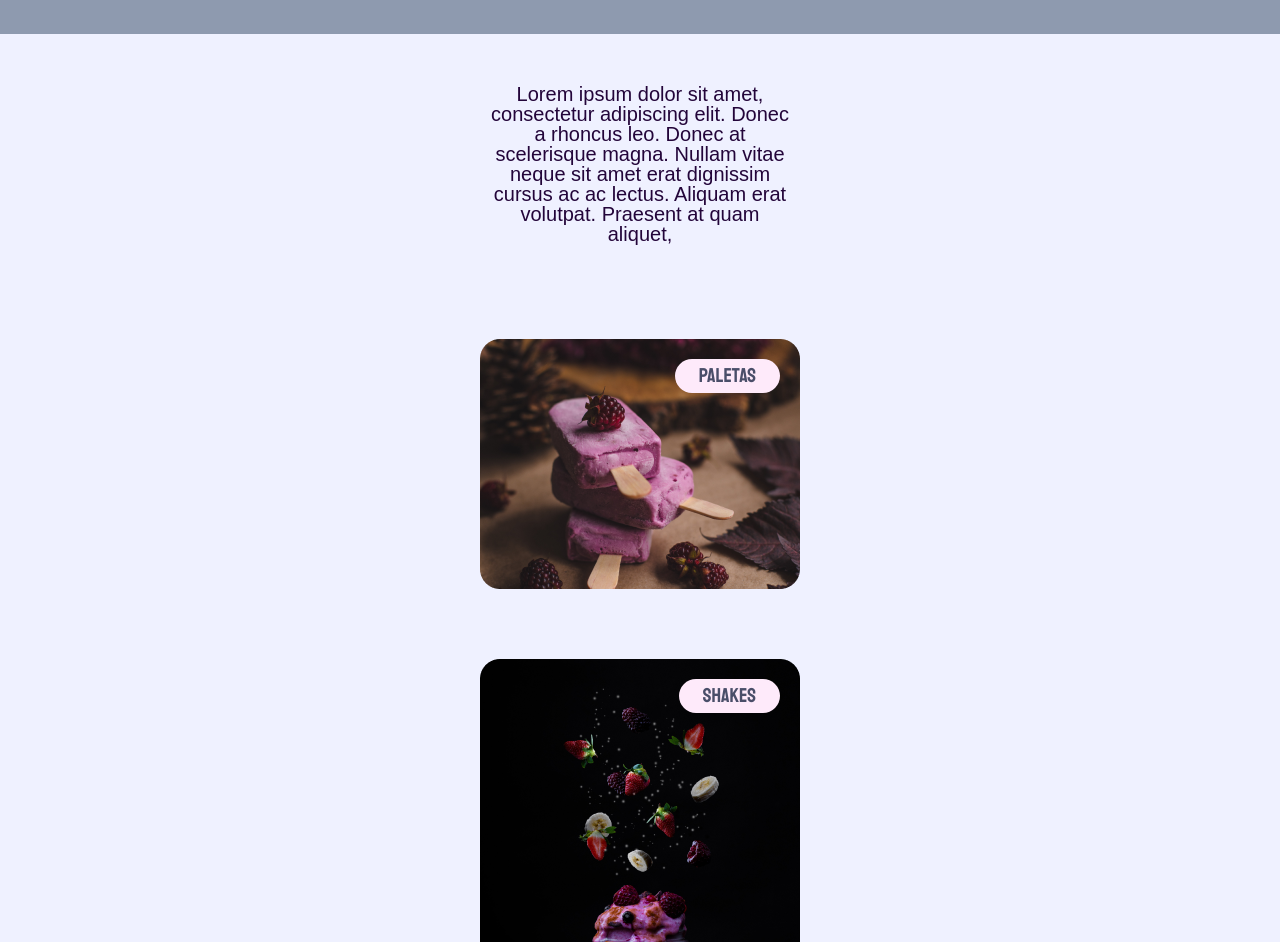
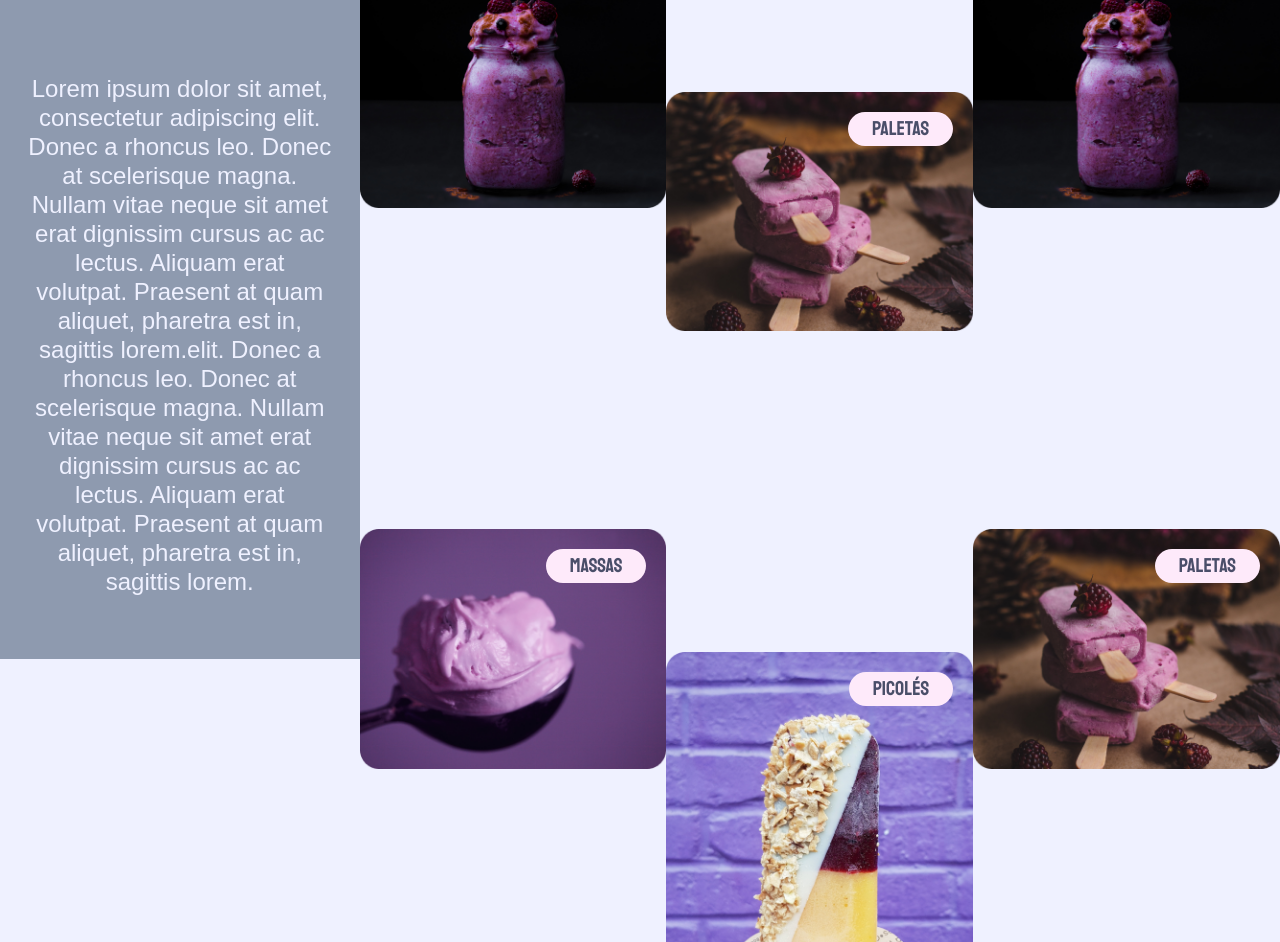
Before and after one commit to georgesilvadev/SpaceCream, a plain HTML site: page index.html in a window 1280 px wide. Shown: the part 305-1247 px from the top of the page. Drawn offline with Linux system fonts and the light colour scheme; a web font is replaced by a local one.

Commit message:
grid-area

```diff
--- a/index.html
+++ b/index.html
@@ -25,14 +25,16 @@
     <img src="./images/logo.svg"
     alt="Sorvete roxo de casquinha, com fundo brancos e bolinhas cinzas escuras e claras.">
     <h1>Space cream</h1>
+    <p>
+      Lorem ipsum dolor sit amet, consectetur adipiscing elit. Donec a rhoncus leo. Donec at scelerisque magna. Nullam vitae neque sit amet erat dignissim cursus ac ac lectus. Aliquam erat volutpat. Praesent at quam aliquet, pharetra est in, sagittis lorem.elit. Donec a rhoncus leo. Donec at scelerisque magna. Nullam vitae neque sit amet erat dignissim cursus ac ac lectus. Aliquam erat volutpat. Praesent at quam aliquet, pharetra est in, sagittis lorem.
+    </p>
   </header>
 
   <div class="page">
 
     <main>
       <p>
-        Lorem ipsum dolor sit amet, consectetur adipiscing elit. Donec a rhoncus leo. Donec at scelerisque magna.
-        Nullam vitae neque sit amet erat dignissim cursus ac ac lectus. Aliquam erat volutpat. Praesent at quam aliquet,
+        Lorem ipsum dolor sit amet, consectetur adipiscing elit. Donec a rhoncus leo. Donec at scelerisque magna. Nullam vitae neque sit amet erat dignissim cursus ac ac lectus. Aliquam erat volutpat. Praesent at quam aliquet, pharetra est in, sagittis lorem.elit. Donec a rhoncus leo. Donec at scelerisque magna. Nullam vitae neque sit amet erat dignissim cursus ac ac lectus. Aliquam erat volutpat. Praesent at quam aliquet, pharetra est in, sagittis lorem.
       </p>
 
       <div class="card">
@@ -55,6 +57,16 @@
         <span>Picolés</span>
       </div>
 
+      <div class="card">
+        <img src="./images/sorvete1.png" alt="Paletas roxas, próximoa amoras.">
+        <span> Paletas </span>
+      </div>
+
+      <div class="card">
+        <img src="./images/sorvete2.png" alt="Shakes de frutas vermelhas, dentro do recipiente.">
+        <span> Shakes </span>
+      </div>
+
     </main>
 
   </div>
--- a/style.css
+++ b/style.css
@@ -60,6 +60,12 @@ header h1{
 
 .page{
   width: 100%;
+  height: 100vh;
+  margin: auto;
+}
+
+header p{
+  display: none;
 }
 
 main{
@@ -72,7 +78,7 @@ main{
 main div{
   position: relative;
 
-  margin: 3.2rem;
+  /* margin: 3.2rem; */
 }
 
 main div span{
@@ -106,6 +112,7 @@ p{
 
 .card img{
   animation: downtop 1s;
+  width: 100%;
 }
 
 .card span{
@@ -139,3 +146,56 @@ p{
     transform: translateY(0);
   }
 }
+@media (min-width: 700px){
+  body{
+    display: flex;
+  }
+
+  header{
+    width: 50rem;
+    margin-bottom: 0;
+    font-size: 2.4rem;
+  }
+
+  header p{
+    display: block;
+    color: var(--bg-body);
+
+    line-height: 2.9rem;
+  }
+
+  main p{
+    display: none;
+  }
+
+  main{
+    display: grid;
+    /* grid-template-columns: 1fr 1fr 1fr; */
+    grid-template-areas: "A B C" "D B F" "D E F";
+    grid-template-rows: repeat(3, 1fr);
+  }
+
+  main div:nth-child(1){
+    grid-area: A;
+  }
+
+  main div:nth-child(2){
+    grid-area: B;
+  }
+
+  main div:nth-child(3){
+    grid-area: C;
+  }
+
+  main div:nth-child(4){
+    grid-area: D;
+  }
+
+  main div:nth-child(5){
+    grid-area: E;
+  }
+
+  main div:nth-child(6){
+    grid-area: F;
+  }
+}
```
